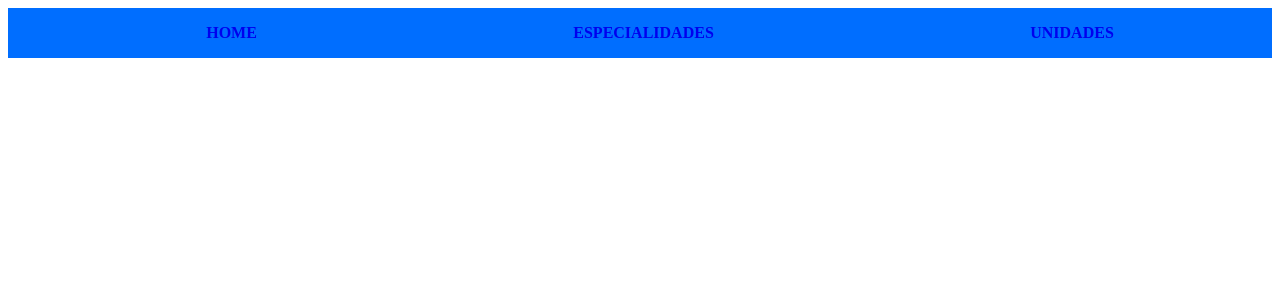
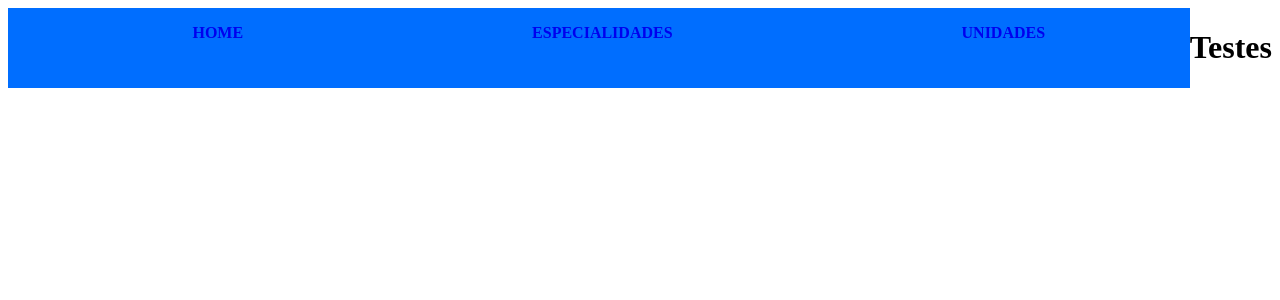
Before and after one commit to MarcioBADias/provida-dashboard, a React (Vite) app: page / in a window 1280 px wide. Shown: the top 300 px of the page. Built offline with nearby package versions, Linux system fonts and the light colour scheme.

Commit message:
✅ Atualizando e testando projeto

```diff
--- a/src/app.jsx
+++ b/src/app.jsx
@@ -28,6 +28,10 @@ const App = () => {
           </li>
         </ul>
       </nav>
+
+      <main>
+        <h1>Testes</h1>
+      </main>
     </>
   )
 }
```
